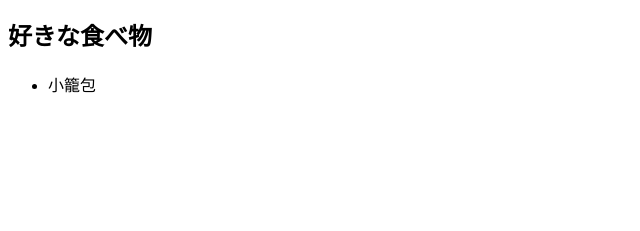
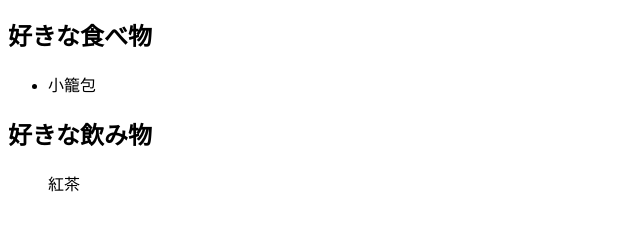
Before and after one commit to waka-hama/git_practice, a plain HTML site: page index.html in a window 1280 px wide. Shown: the part 93-324 px from the top of the page, without its empty margins (0-640 px from the left). Drawn offline with Linux system fonts and the light colour scheme.

Commit message:
好きな飲み物追加

```diff
--- a/index.html
+++ b/index.html
@@ -10,5 +10,10 @@
         <ul>
             <li>小籠包</li>
         </ul>
+
+        <h2>好きな飲み物</h2>
+        <ul>
+            紅茶
+        </ul>
     </body>
 </html>
```
